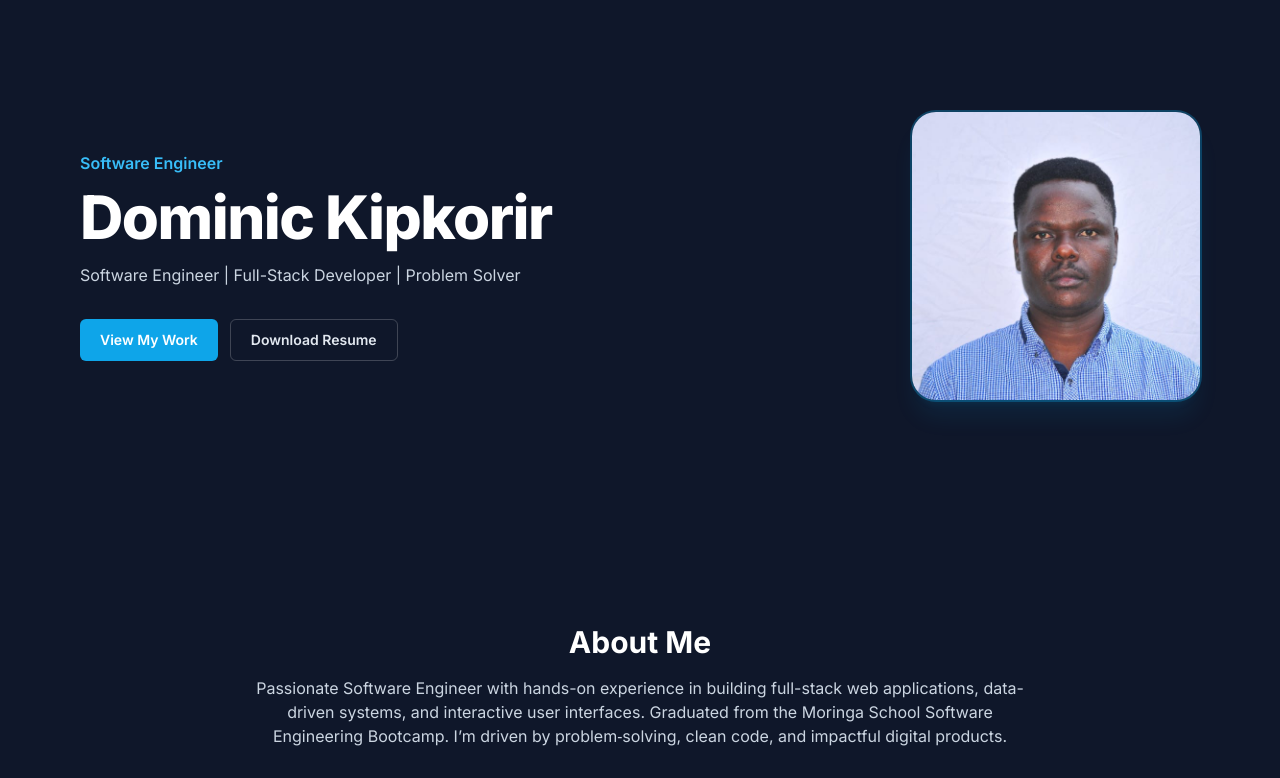
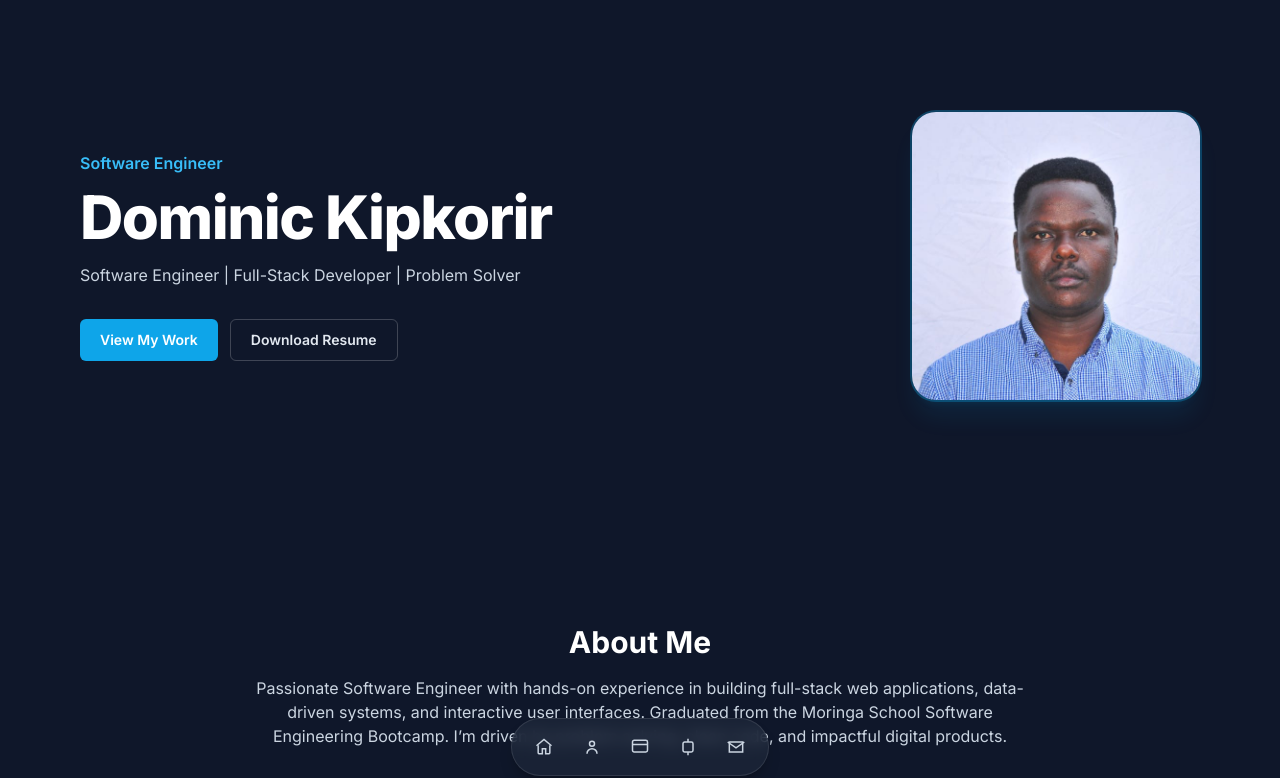
Before and after one commit to Harshpal01/dominic-kipkorir-portfolio, a React (Vite) app: page / in a window 1280 px wide. Shown: the top 778 px of the page. Built offline with nearby package versions, Linux system fonts and the light colour scheme.

Commit message:
super changes

```diff
--- a/src/App.jsx
+++ b/src/App.jsx
@@ -11,7 +11,7 @@ function Section({ id, className = '', children }) {
 function Hero() {
   return (
     <Section id="home" className="pt-16">
-      <div className="grid md:grid-cols-2 items-center gap-10">
+      <div className="grid md:grid-cols-2 items-center gap-6 md:gap-8">
         <div className="text-center md:text-left">
           <p className="text-sky-400 font-semibold">Software Engineer</p>
           <h1 className="mt-3 text-4xl md:text-6xl font-extrabold tracking-tight text-white">
@@ -302,11 +302,84 @@ export default function App() {
         <Services />
         <Contact />
       </main>
+      <FloatingNav />
       <footer className="border-t border-white/10 py-8">
-        <div className="mx-auto max-w-6xl px-4 text-sm text-slate-400">
+        <div className="mx-auto max-w-6xl px-4 text-sm text-slate-400 text-center">
           © {new Date().getFullYear()} Dominic Kipkorir. All rights reserved.
         </div>
       </footer>
     </div>
   )
 }
+
+function FloatingNav() {
+  const items = [
+    {
+      href: '#home',
+      label: 'Home',
+      icon: (
+        <svg xmlns="http://www.w3.org/2000/svg" viewBox="0 0 24 24" fill="none" stroke="currentColor" strokeWidth="1.8" className="h-5 w-5">
+          <path d="M3 10.5 12 3l9 7.5" />
+          <path d="M5 10v9a1 1 0 0 0 1 1h4v-6h4v6h4a1 1 0 0 0 1-1v-9" />
+        </svg>
+      ),
+    },
+    {
+      href: '#about',
+      label: 'About',
+      icon: (
+        <svg xmlns="http://www.w3.org/2000/svg" viewBox="0 0 24 24" fill="none" stroke="currentColor" strokeWidth="1.8" className="h-5 w-5">
+          <circle cx="12" cy="8" r="3" />
+          <path d="M6 20c0-3.314 2.686-6 6-6s6 2.686 6 6" />
+        </svg>
+      ),
+    },
+    {
+      href: '#projects',
+      label: 'Projects',
+      icon: (
+        <svg xmlns="http://www.w3.org/2000/svg" viewBox="0 0 24 24" fill="none" stroke="currentColor" strokeWidth="1.8" className="h-5 w-5">
+          <rect x="3" y="4" width="18" height="14" rx="2" />
+          <path d="M3 9h18" />
+        </svg>
+      ),
+    },
+    {
+      href: '#services',
+      label: 'Services',
+      icon: (
+        <svg xmlns="http://www.w3.org/2000/svg" viewBox="0 0 24 24" fill="none" stroke="currentColor" strokeWidth="1.8" className="h-5 w-5">
+          <path d="M12 2v4" />
+          <path d="M12 18v4" />
+          <rect x="6" y="6" width="12" height="12" rx="2" />
+        </svg>
+      ),
+    },
+    {
+      href: '#contact',
+      label: 'Contact',
+      icon: (
+        <svg xmlns="http://www.w3.org/2000/svg" viewBox="0 0 24 24" fill="none" stroke="currentColor" strokeWidth="1.8" className="h-5 w-5">
+          <path d="M4 6h16v12H4z" />
+          <path d="M22 6l-10 7L2 6" />
+        </svg>
+      ),
+    },
+  ]
+  return (
+    <nav className="fixed bottom-6 inset-x-0 z-50 flex justify-center">
+      <div className="flex items-center gap-2 rounded-full border border-white/10 bg-slate-800/70 backdrop-blur px-3 py-2 shadow-lg shadow-black/20">
+        {items.map((it) => (
+          <a
+            key={it.href}
+            href={it.href}
+            aria-label={it.label}
+            className="group inline-flex h-10 w-10 items-center justify-center rounded-full text-slate-300 hover:text-white hover:bg-white/10 focus:outline-none focus:ring-2 focus:ring-sky-500"
+          >
+            {it.icon}
+          </a>
+        ))}
+      </div>
+    </nav>
+  )
+}
```
